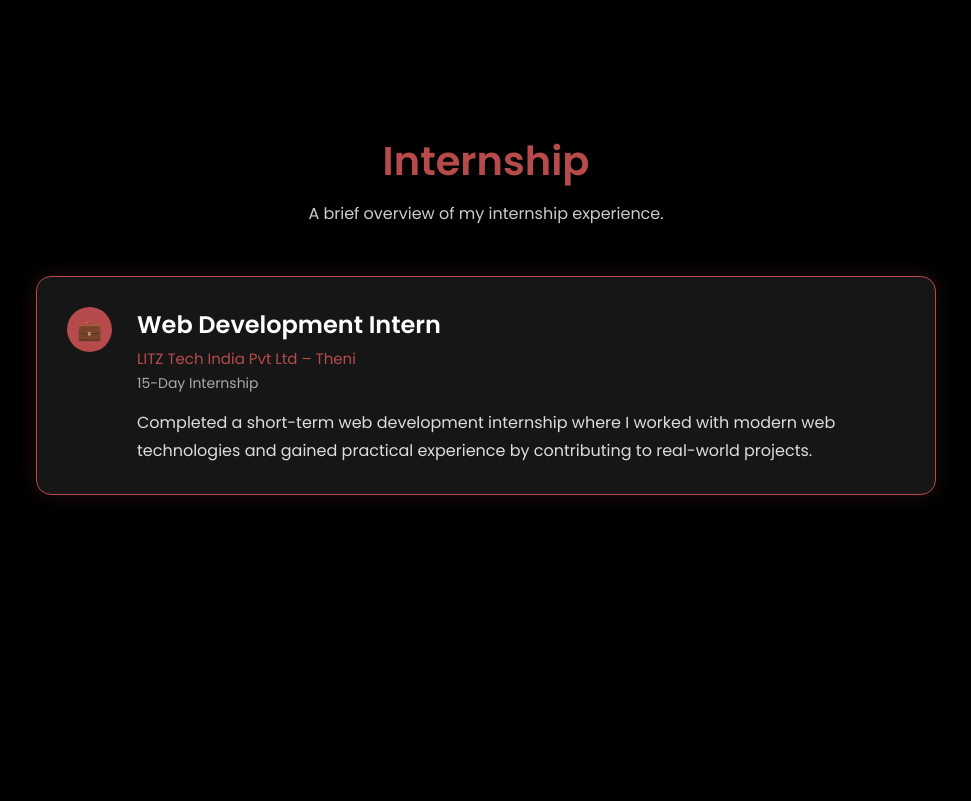
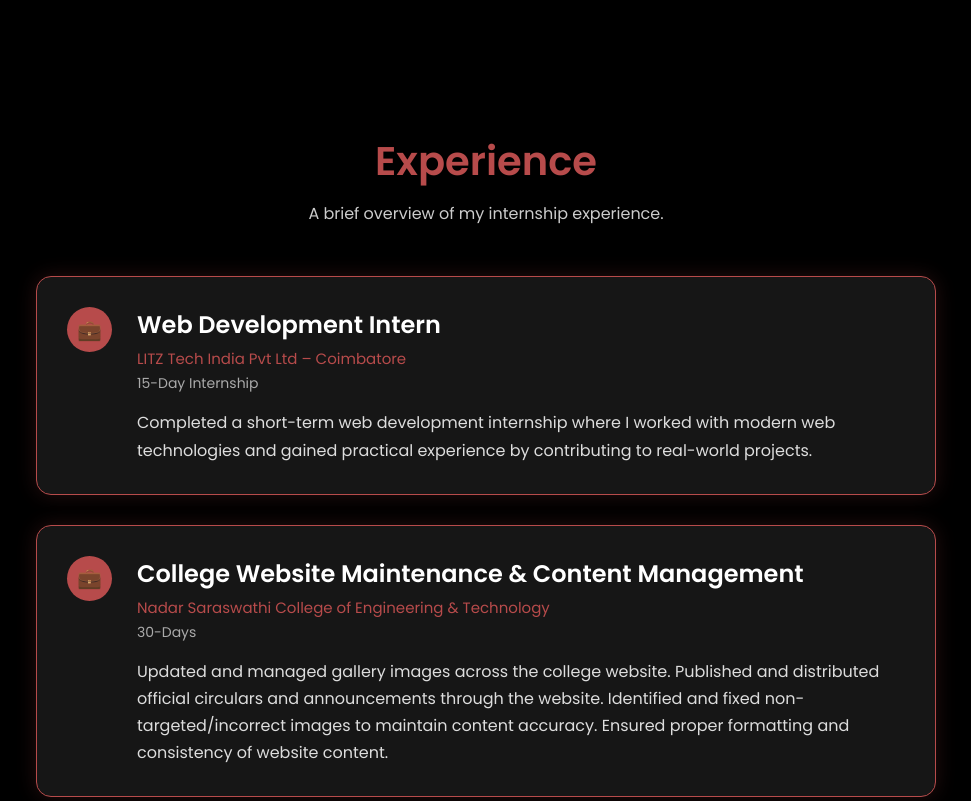
Before and after one commit to srikaran007/Portfolio, a plain HTML site: page index.html in a window 1280 px wide. Shown: the part 3380-4181 px from the top of the page, without its empty margins (154-1125 px from the left). Drawn offline with Linux system fonts and the light colour scheme.

Commit message:
updated experience section

```diff
--- a/index.html
+++ b/index.html
@@ -190,23 +190,47 @@
 
  <!-- EXPERIENCE SECTION -->
 <section id="experience" class="experience-section">
-    <h2 class="section-title">Internship</h2>
+    <h2 class="section-title">Experience</h2>
     <p class="section-subtitle">A brief overview of my internship experience.</p>
 
     <div class="timeline">
+
+        <!-- LITZ Tech -->
 
         <div class="timeline-item">
             <div class="timeline-icon">💼</div>
 
             <div class="timeline-content">
                 <h3>Web Development Intern</h3>
-                <span class="company">LITZ Tech India Pvt Ltd – Theni</span>
+                <span class="company">LITZ Tech India Pvt Ltd – Coimbatore</span>
                 <span class="duration">15-Day Internship</span>
 
                 <p>
                    Completed a short-term web development internship where I worked with modern web technologies and gained practical experience by contributing to real-world projects.
                 </p>
             </div>
+
+        </div>
+
+    </div>
+
+        <!-- Clg -->
+
+     <div class="timeline">
+
+        <div class="timeline-item">
+            <div class="timeline-icon">💼</div>
+
+            <div class="timeline-content">
+                <h3>College Website Maintenance & Content Management</h3>
+                <span class="company">Nadar Saraswathi College of Engineering & Technology</span>
+                <span class="duration">30-Days</span>
+
+                <p>
+                   Updated and managed gallery images across the college website. Published and distributed official circulars and announcements through the website. Identified and fixed non-targeted/incorrect images to maintain content accuracy. Ensured proper formatting and consistency of website content.
+                </p>
+            </div>
+
         </div>
 
     </div>
--- a/style.css
+++ b/style.css
@@ -647,6 +647,8 @@
     border-radius: 1.5rem;
     border: 1px solid #b74b4b;
     box-shadow: 0 0 20px rgba(183, 75, 75, 0.2);
+    margin-bottom: 3rem;
+
 }
 
 /* ICON */
```
